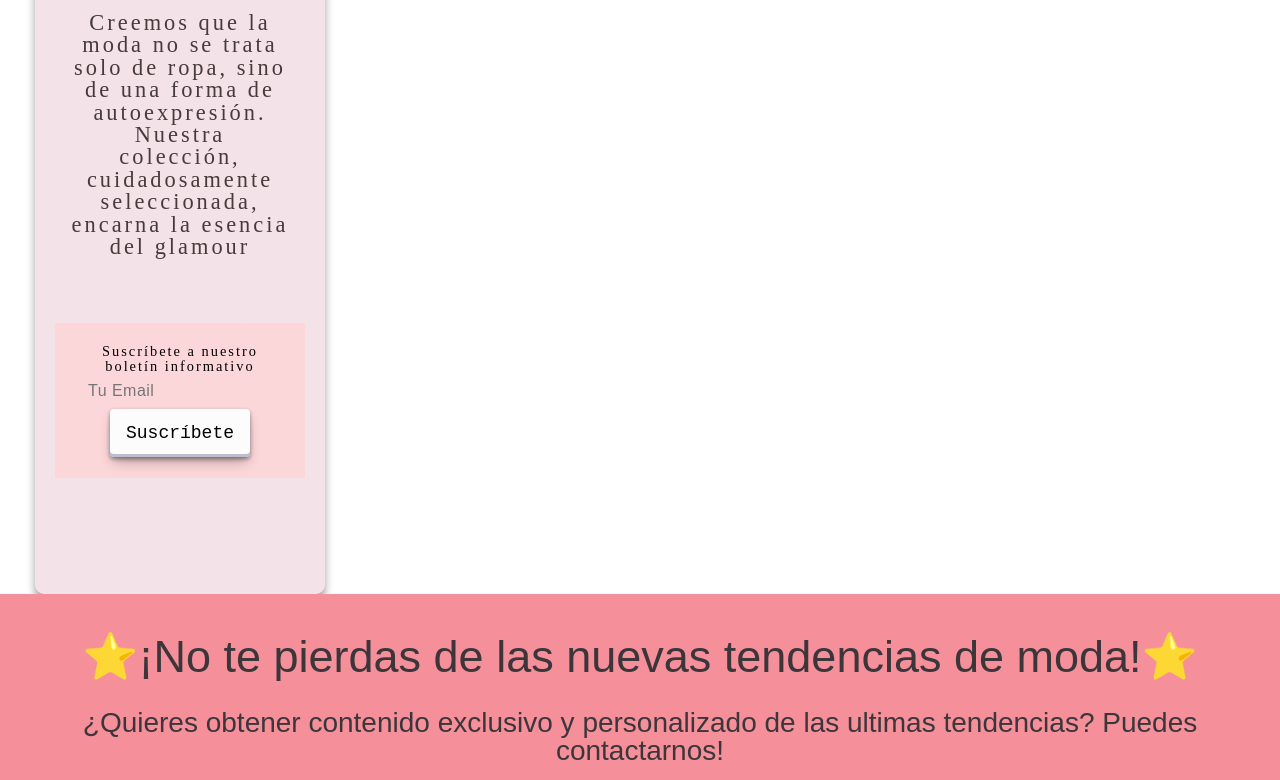
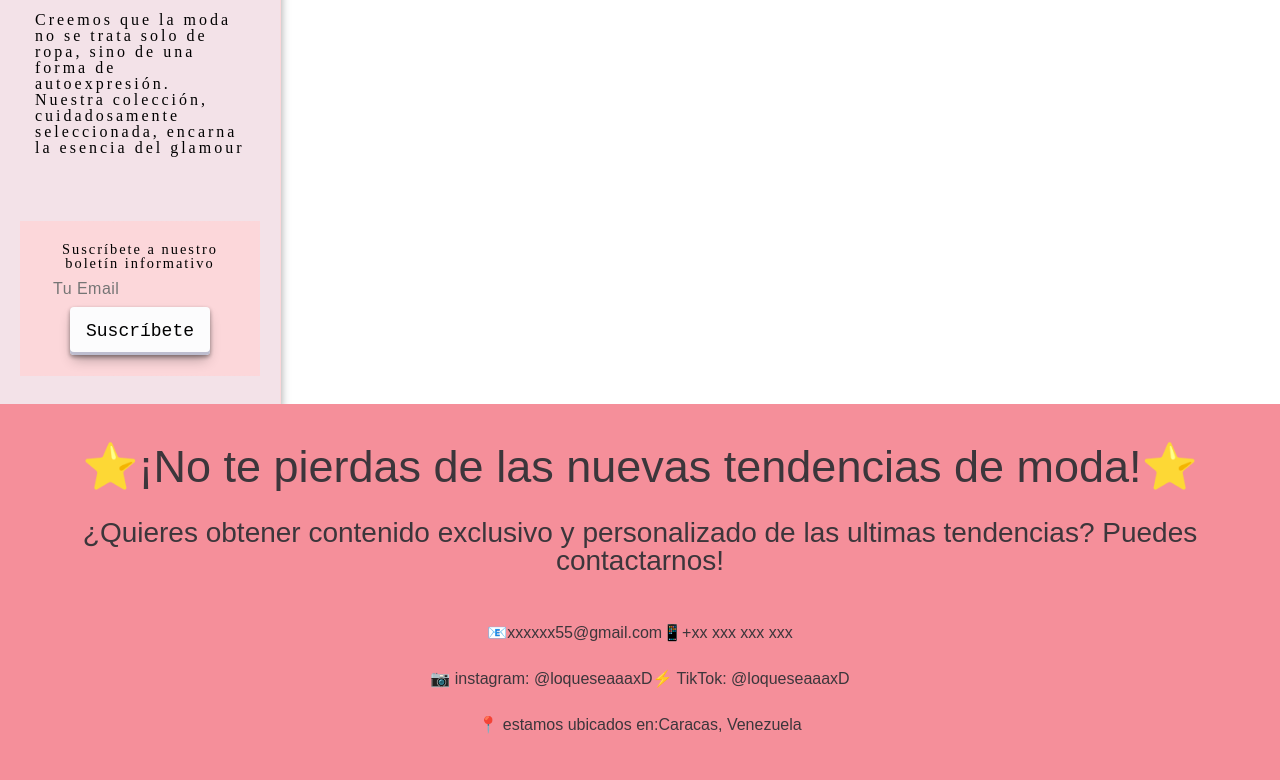
Before and after one commit to mepc199221/web_kit_landing_challenge, a plain HTML site: page index.html in a window 1280 px wide. Shown: the part 266-1046 px from the top of the page. Drawn offline with Linux system fonts and the light colour scheme.

Commit message:
feat(fix) index.html

```diff
--- a/index.html
+++ b/index.html
@@ -34,7 +34,7 @@
                 <img src="https://img.freepik.com/vector-premium/logotipo-tienda-ropa-belleza-dibujada-mano_637057-230.jpg?semt=ais_hybrid&w=740" width="150" height="150" alt="Logo png.">
             </div>
         <ul>
-        <p href="#">Creemos que la moda no se trata solo de ropa, sino de una forma de autoexpresión. Nuestra colección, cuidadosamente seleccionada, encarna la esencia del glamour</p>
+        <span href="#">Creemos que la moda no se trata solo de ropa, sino de una forma de autoexpresión. Nuestra colección, cuidadosamente seleccionada, encarna la esencia del glamour</span>
         </ul>
         <div class="ad-banner">
             <h5 class="title">Suscríbete a nuestro boletín informativo</h5>
--- a/style/sidebar.css
+++ b/style/sidebar.css
@@ -1,17 +1,16 @@
 
-/* /* Sidebar */
+/* Sidebar */
 .sidebar {
-    width: 250px;
-    height: 750px;
+    width: 240px;
+    height: 560px;
     background-color: #f3e2e8; /* Color 2: Rosa pálido */
-    border-radius: 9px;
+    border-right: 1px solid #fcd7da; /* Color 3: Rosado Palido */
     box-shadow: 0 7px 9px rgba(0, 0, 0, 0.377); /* Sombra suave */
     padding: 20px;
     flex-shrink: 0;
     align-self: flex-start;
     max-height: calc(1000vh - 90px);
     overflow-y: auto;
-    margin-left: 35px; /* Añadido margen entre contenido y sidebar */
 }
 
 .sidebar p{
```
